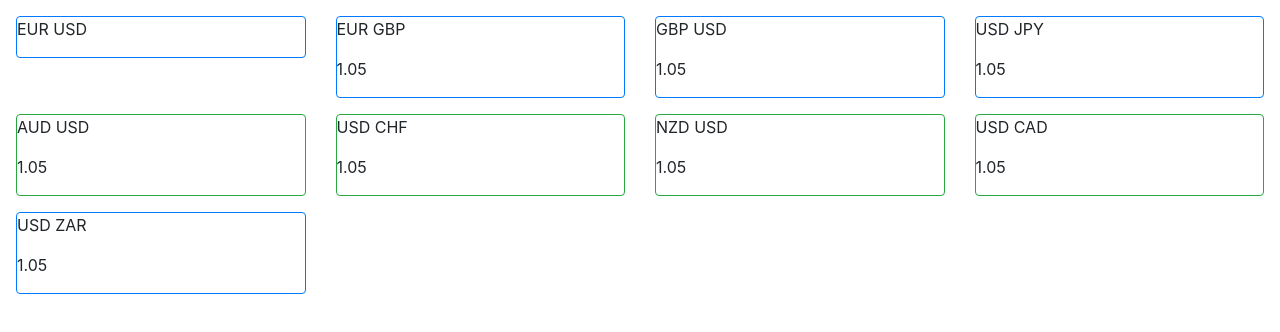
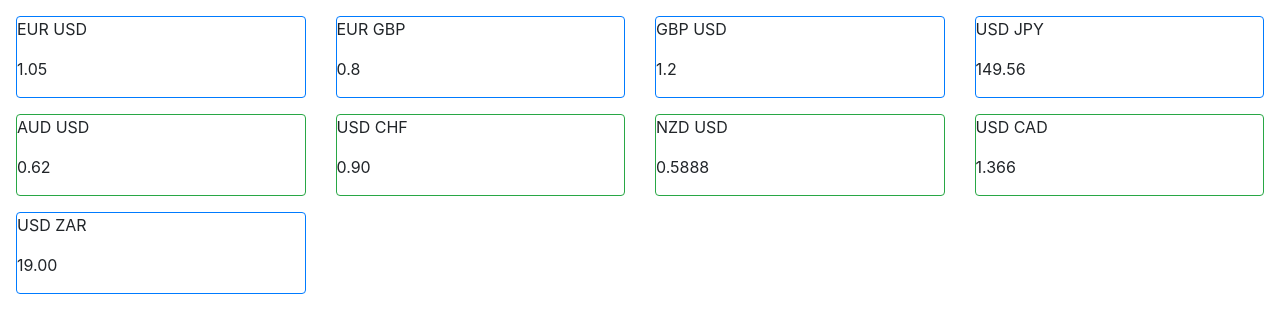
Before and after one commit to wendyramadhani/Web_G, a plain HTML site: page index.html in a window 1280 px wide. Drawn offline with nearby package versions, Linux system fonts and the light colour scheme; no server answers.

Commit message:
Update index.html

```diff
--- a/index.html
+++ b/index.html
@@ -13,7 +13,7 @@
             <div class="card border-primary mb-3 mb-3 ">
                 <div>
                     <p>EUR USD</p>
-                    <P id="eurusd"></P>
+                    <P id="eurusd">1.05</P>
                 </div>
             </div>
         </div>
@@ -21,7 +21,7 @@
             <div class="card border-primary mb-3 mb-3">
                 <div>
                     <p>EUR GBP</p>
-                    <P id="eurgbp">1.05</P>
+                    <P id="eurgbp">0.8</P>
                 </div>
             </div>
         </div>
@@ -30,7 +30,7 @@
                 <div>
                     <p>GBP USD</p>
                 </div>
-                <div id="gbpusd"><P>1.05</P></div>
+                <div id="gbpusd"><P>1.2</P></div>
             </div>
         </div>
         <div class="col-sm-3">
@@ -39,7 +39,7 @@
                     <p>USD JPY</p>
                 </div>
                 <div id="usdjpy">
-                    <P>1.05</P>
+                    <P>149.56</P>
                 </div>
             </div>
         </div>
@@ -49,28 +49,28 @@
             <div class="card border-success mb-3 mb-3">
                 <div>
                     <p>AUD USD</p>
-                    <P id="audusd">1.05</P>
+                    <P id="audusd">0.62</P>
                 </div>
             </div>
         </div><div class="col-sm-3">
             <div class="card border-success mb-3 mb-3">
                 <div>
                     <p>USD CHF</p>
-                    <P id="usdchf">1.05</P>
+                    <P id="usdchf">0.90</P>
                 </div>
             </div>
         </div><div class="col-sm-3">
             <div class="card border-success mb-3 mb-3">
                 <div>
                     <p>NZD USD</p>
-                    <P id="nzdusd">1.05</P>
+                    <P id="nzdusd">0.5888</P>
                 </div>
             </div>
         </div><div class="col-sm-3">
             <div class="card border-success mb-3 mb-3">
                 <div>
                     <p>USD CAD</p>
-                    <P id="usdcad">1.05</P>
+                    <P id="usdcad">1.366</P>
                 </div>
             </div>
         </div>
@@ -78,7 +78,7 @@
             <div class="card border-primary mb-3 mb-3">
                 <div>
                     <p>USD ZAR</p>
-                    <P id="usdzar">1.05</P>
+                    <P id="usdzar">19.00</P>
                 </div>
             </div>
         </div>
```
